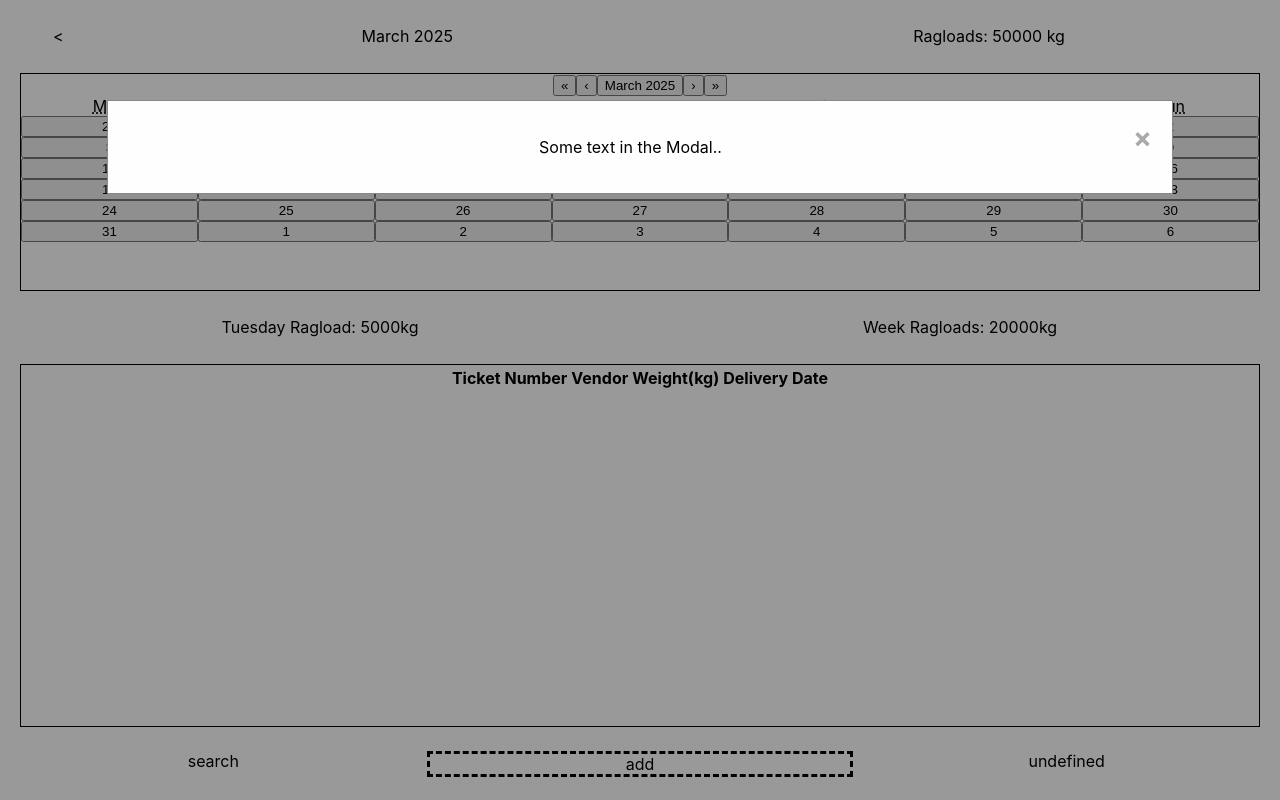
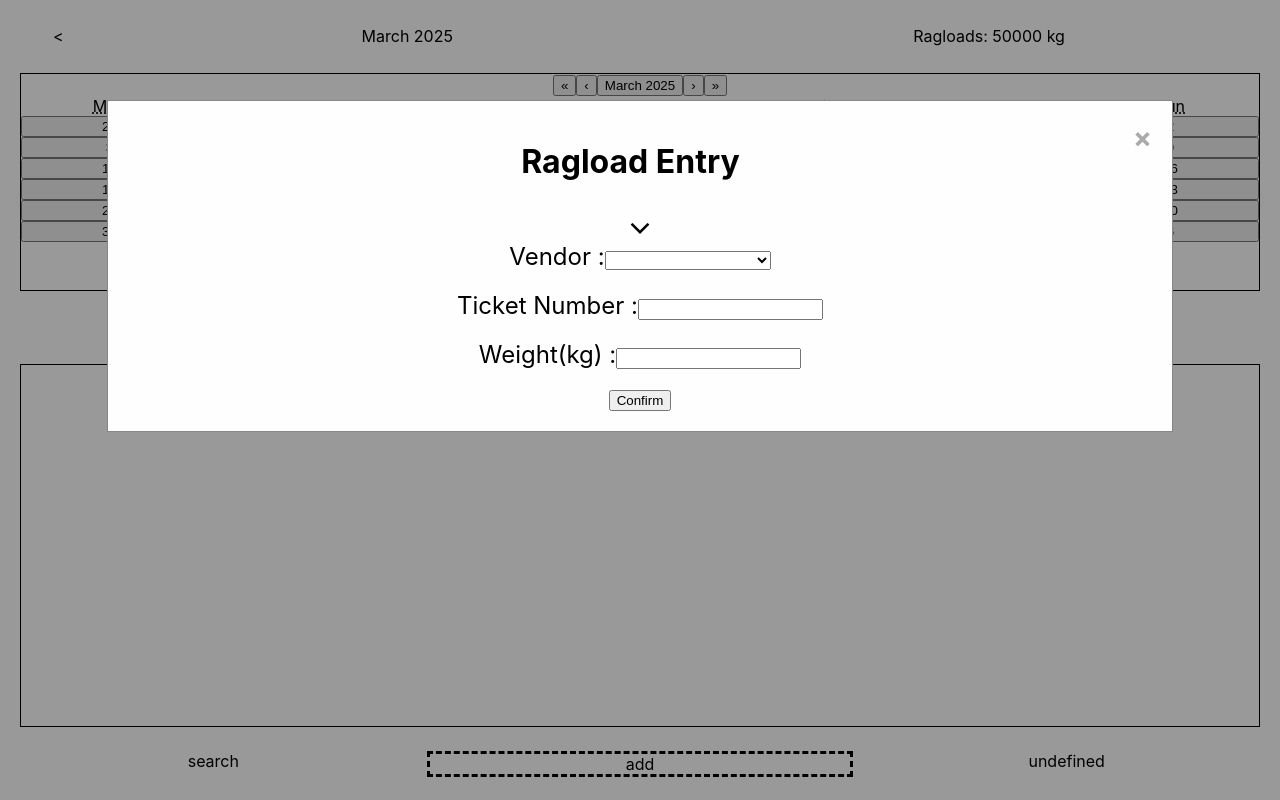
Before and after one commit to DraconicLogic/Ragload-Manager, a React (Create React App) app: page / in a window 1280 px wide. Both pictures are taken after a click on the element "add". Built offline with nearby package versions, Linux system fonts and the light colour scheme.

Commit message:
Implement Ragload Entry form and adding new ragload functionality

```diff
--- a/src/components/DisplayViewer/DisplayViewer.tsx
+++ b/src/components/DisplayViewer/DisplayViewer.tsx
@@ -17,7 +17,11 @@ function DisplayViewer({ ragloadState, screenState, handlers }) {
 	switch (screen) {
 		case 0:
 			display = (
-				<MonthView ragloadState={ragloadState} screenState={screenState} />
+				<MonthView
+					ragloadState={ragloadState}
+					screenState={screenState}
+					handlers={handlers}
+				/>
 			);
 			break;
 		case 1:
--- a/src/components/Modal/Modal.tsx
+++ b/src/components/Modal/Modal.tsx
@@ -1,19 +1,22 @@
 import React from "react";
 
-function Modal({ modalContent, modalVisibleState, modalHandler }) {
-	const { modalVisible, setModalVisible } = modalVisibleState;
+function Modal({ modalContent, modalVisibleState, handlers }) {
+	const { handleModalVisibility, handleAddRagload } = handlers;
+	const { modalVisible } = modalVisibleState;
+	const Content = modalContent;
 
 	const isModalVisible = modalVisible ? "modal-revealed" : "modal-hidden";
-
-	const exampleModalContent = (
-		<div className="modal-content">
-			<span className="close" onClick={modalHandler}>
-				&times;
-			</span>
-			<p>Some text in the Modal..</p>
+	// Consider importing Ragload Entry form into this component instead of passing through props.
+	return (
+		<div id={isModalVisible}>
+			<div className="modal-content">
+				<span className="close" onClick={handleModalVisibility}>
+					&times;
+				</span>
+				<Content handlers={handlers} />
+			</div>
 		</div>
 	);
-	return <div id={isModalVisible}>{exampleModalContent}</div>;
 }
 
 export default Modal;
--- a/src/components/RagloadEntry/RagloadEntry.tsx
+++ b/src/components/RagloadEntry/RagloadEntry.tsx
@@ -3,9 +3,8 @@
 import * as React from "react";
 import { Ragload } from "../../types";
 
-function RagloadEntry({ handlers, screenState }) {
-	const { handleAddRagload } = handlers;
-	const { setScreen } = screenState;
+function RagloadEntry({ handlers }) {
+	const { handleAddRagload, handleModalVisibility } = handlers;
 	const [currentRagload, setCurrentRagload] = React.useState<Ragload>({
 		vendor: "",
 		weight: 0,
@@ -36,7 +35,7 @@ function RagloadEntry({ handlers, screenState }) {
 			typeof currentRagload.weight
 		);
 		handleAddRagload(currentRagload);
-		setScreen(0);
+		handleModalVisibility();
 	}
 
 	return (
--- a/src/views/MonthView/MonthView.tsx
+++ b/src/views/MonthView/MonthView.tsx
@@ -11,17 +11,13 @@ import Modal from "../../components/Modal/Modal";
 import RagloadEntry from "../../components/RagloadEntry/RagloadEntry";
 // @ts-ignore
 
-function MonthView({ ragloadState, screenState }) {
+function MonthView({ ragloadState, screenState, handlers }) {
 	const { ragloads, setRagloads } = ragloadState;
 	const { screen, setScreen } = screenState;
 
 	const [modalVisible, setModalVisible] = useState<Boolean>(false);
 
-	function fakeHander() {
-		return "handled";
-	}
-
-	function handleModalVisability() {
+	function handleModalVisibility() {
 		setModalVisible(!modalVisible);
 	}
 
@@ -42,15 +38,14 @@ function MonthView({ ragloadState, screenState }) {
 			<div id="month-view__tool-bar">
 				<Toolbar
 					modalVisibleState={{ modalVisible, setModalVisible }}
-					modalHandler={handleModalVisability}
+					modalHandler={handleModalVisibility}
 				/>
 			</div>
 			<Modal
 				modalContent={RagloadEntry}
 				modalVisibleState={{ modalVisible, setModalVisible }}
-				modalHandler={handleModalVisability}
+				handlers={{ ...handlers, handleModalVisibility }}
 			/>
-			{/* <RagloadEntry handlers={fakeHander} screenState={screenState} /> */}
 		</div>
 	);
 }
```
